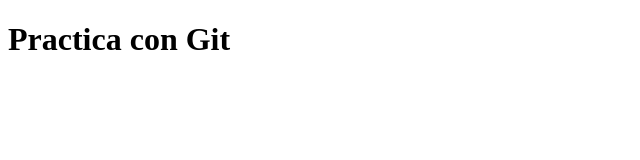
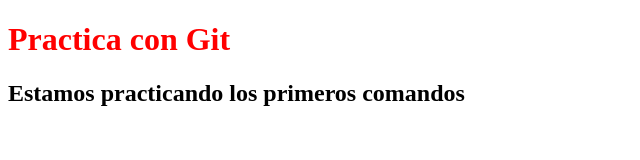
Before and after one commit to EzeDevJS/practicaGit, a plain HTML site: page index.html in a window 1280 px wide. Shown: the whole page, without its empty margins (0-640 px from the left). Drawn offline with Linux system fonts and the light colour scheme.

Commit message:
mi segundo commit

```diff
--- /dev/null
+++ b/index.css
@@ -0,0 +1,3 @@
+h1{
+    color: red;
+}
--- a/index.html
+++ b/index.html
@@ -4,10 +4,12 @@
     <meta charset="UTF-8">
     <meta name="viewport" content="width=device-width, initial-scale=1.0">
     <title>Practica con git</title>
+    <link rel="stylesheet" href="/index.css">
 </head>
 <body>
 
     <h1>Practica con Git</h1>
+    <h2>Estamos practicando los primeros comandos</h2>
 
 </body>
 </html>
```
